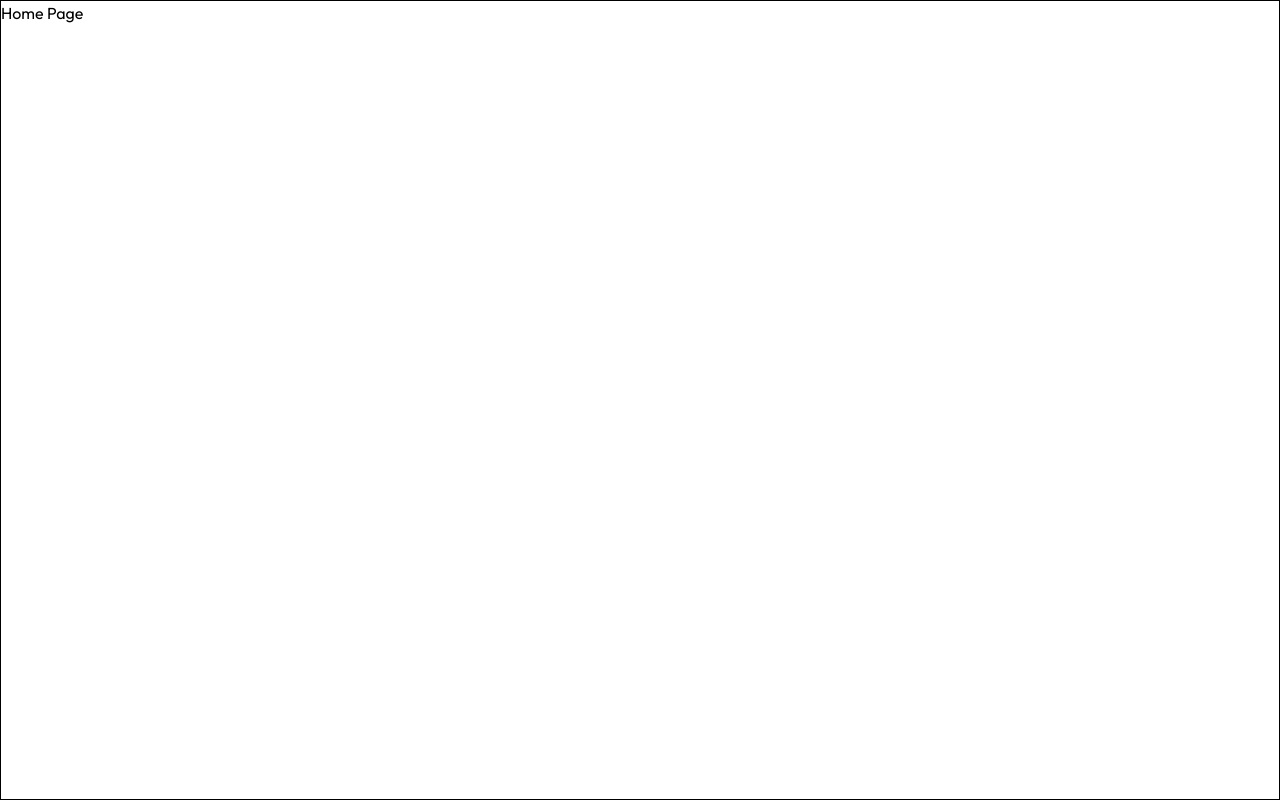
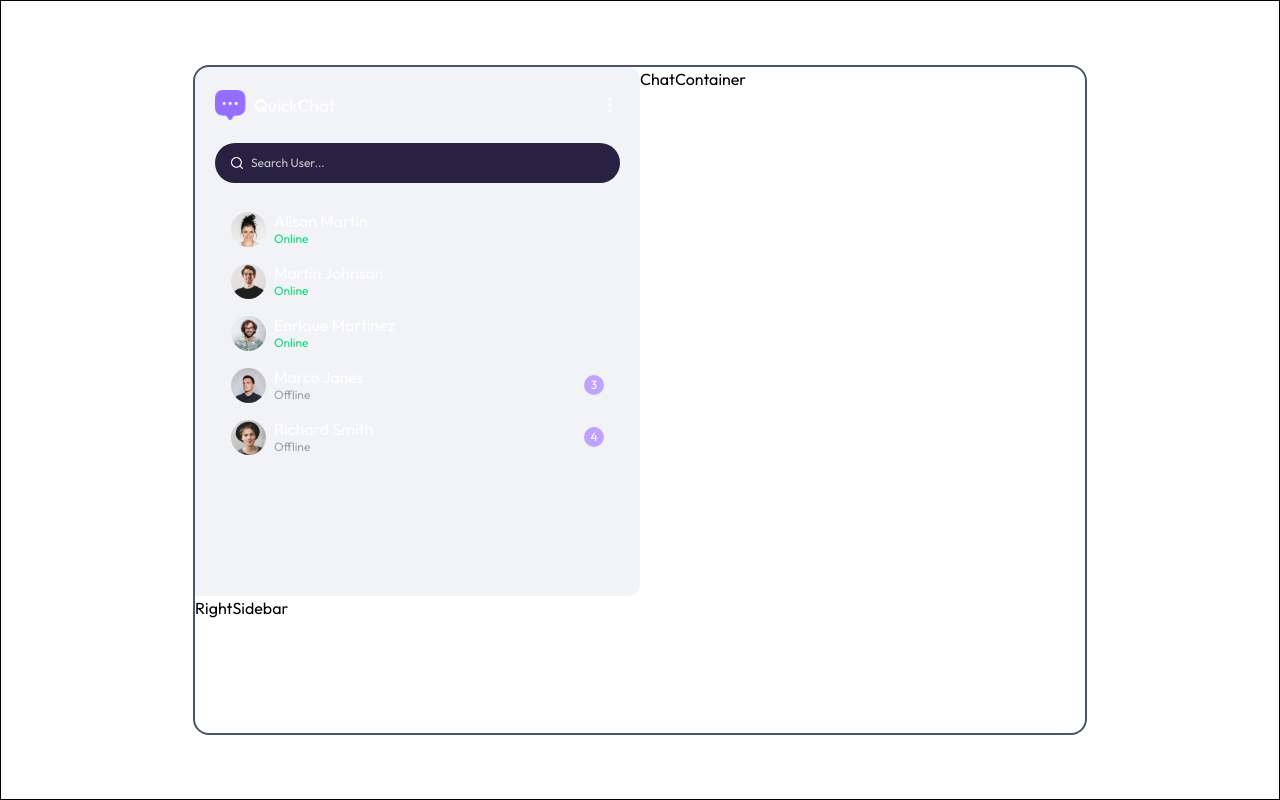
Before and after one commit to Hassan-Hammoud/Chat-App-GR-Client, a React (Vite) app: page / in a window 1280 px wide. Built offline with nearby package versions, Linux system fonts and the light colour scheme.

Commit message:
Implement sidebar components

```diff
--- a/src/App.jsx
+++ b/src/App.jsx
@@ -3,7 +3,6 @@
 import HomePage from './pages/HomePage/HomePage';
 import LoginPage from './pages/LoginPage/LoginPage';
 import ProfilePage from './pages/ProfilePage/ProfilePage';
-
 const App = () => {
   return (
     <div className='bg-[url("./src/assets/bgImage.svg")] bg-contain '>
--- /dev/null
+++ b/src/components/ChatContainer/ChatContainer.jsx
@@ -0,0 +1,7 @@
+/** @format */
+
+const ChatContainer = () => {
+  return <div>ChatContainer</div>;
+};
+
+export default ChatContainer;
--- /dev/null
+++ b/src/components/RightSidebar/RightSidebar.jsx
@@ -0,0 +1,7 @@
+/** @format */
+
+const RightSidebar = () => {
+  return <div>RightSidebar</div>;
+};
+
+export default RightSidebar;
--- /dev/null
+++ b/src/components/Sidebar/Sidebar.jsx
@@ -0,0 +1,89 @@
+/** @format */
+
+import { useNavigate } from 'react-router-dom';
+import assets, { userDummyData } from '../../assets/assets';
+const Sidebar = ({ selectedUser, setSelectedUser }) => {
+  const navigate = useNavigate();
+  return (
+    <div
+      className={`bg-[#8185B2]/10 h-full p-5 rounded-r-xl overflow-y-scroll text-white ${
+        selectedUser ? 'max-md:hidden' : ''
+      }`}
+    >
+      <div className='pb-5'>
+        <div className='flex justify-between items-center'>
+          <img
+            src={assets.logo}
+            alt='Logo Image'
+            className='max-w-40'
+          />
+          <div className='relative py-2 group'>
+            <img
+              src={assets.menu_icon}
+              alt='Logo Image'
+              className='max-h-5 cursor-pointer'
+            />
+            <div className='absolute top-full right-0 z-20 w-32 p-5 rounded-md bg-[#282142] border border-gray-600 text-gray-100 hidden group-hover:block'>
+              <p
+                onClick={() => navigate('/profile')}
+                className='cursor-pointer text-sm'
+              >
+                Edit Profile{' '}
+              </p>
+              <hr className='my-2 border-t border-gray-500' />
+              <p className='cursor-pointer text-sm'>Logout</p>
+            </div>
+          </div>
+        </div>
+        <div className='bg-[#282142] rounded-full flex items-center gap-2 py-3 px-4 mt-5'>
+          <img
+            src={assets.search_icon}
+            alt='Search Image'
+            className='w-3'
+          />
+          <input
+            type='text'
+            className='bg-transparent border-none outline-none text-white text-xs placeholder-[#c8c8c8] flex-1'
+            placeholder='Search User...'
+          />
+        </div>
+      </div>
+      <div className='flex flex-col'>
+        {userDummyData.map((user, index) => {
+          return (
+            <div
+              onClick={() => setSelectedUser(user)}
+              key={index}
+              className={`relative flex items-center gap-2 p-2 pl-4 rounded cursor-pointer max-sm:text-sm ${
+                selectedUser?._id === user._id && 'bg-[#282142]/50'
+              }`}
+            >
+              <img
+                src={user?.profilePic || assets.avatar_icon}
+                alt='Profile Picture'
+                className='w-[35px] aspect-[1/1] rounded-full'
+              />
+              <div className='flex flex-col leading-5'>
+                <p className=''>{user.fullName}</p>
+                {index < 3 ? (
+                  <span className='text-green-400 text-xs '>Online</span>
+                ) : (
+                  <span className='text-neutral-400 text-xs '>Offline</span>
+                )}
+              </div>
+              <div className=''>
+                {index > 2 && (
+                  <p className='absolute top-4 right-4 text-xs h-5 w-5 flex justify-center items-center rounded-full bg-violet-500/50'>
+                    {index}
+                  </p>
+                )}
+              </div>
+            </div>
+          );
+        })}
+      </div>
+    </div>
+  );
+};
+
+export default Sidebar;
--- a/src/index.css
+++ b/src/index.css
@@ -3,8 +3,6 @@
 @import 'tailwindcss';
 
 * {
-  margin: 0;
-  padding: 0;
   box-sizing: border-box;
   font-family: 'Outfit', sans-serif;
 }
--- a/src/pages/HomePage/HomePage.jsx
+++ b/src/pages/HomePage/HomePage.jsx
@@ -1,9 +1,37 @@
 /** @format */
 
+import { useState } from 'react';
+import ChatContainer from '../../components/ChatContainer/ChatContainer';
+import RightSidebar from '../../components/RightSidebar/RightSidebar';
+import Sidebar from '../../components/Sidebar/Sidebar';
+
 const HomePage = () => {
+  const [selectedUser, setSelectedUser] = useState(false);
   return (
-    <div className='border w-full h-screen sm:px-[15%] sm:py-[5%]'>
-      <h1>Home Page</h1>
+    <div
+      iv
+      className='border w-full h-screen sm:px-[15%] sm:py-[5%]'
+    >
+      <div
+        className={`backdrop-blur-xl border-2 border-gray-600 rounded-2xl overflow-hidden h-[100%] grid grid-cols-1 relative ${
+          selectedUser
+            ? 'md:grid-cols-[1fr_1.5fr_1fr] xl:grid-cols-[1fr_2fr_1fr]'
+            : 'grid-cols-2'
+        }`}
+      >
+        <Sidebar
+          selectedUser={selectedUser}
+          setSelectedUser={setSelectedUser}
+        />
+        <ChatContainer
+          selectedUser={selectedUser}
+          setSelectedUser={setSelectedUser}
+        />
+        <RightSidebar
+          selectedUser={selectedUser}
+          setSelectedUser={setSelectedUser}
+        />
+      </div>
     </div>
   );
 };
```
